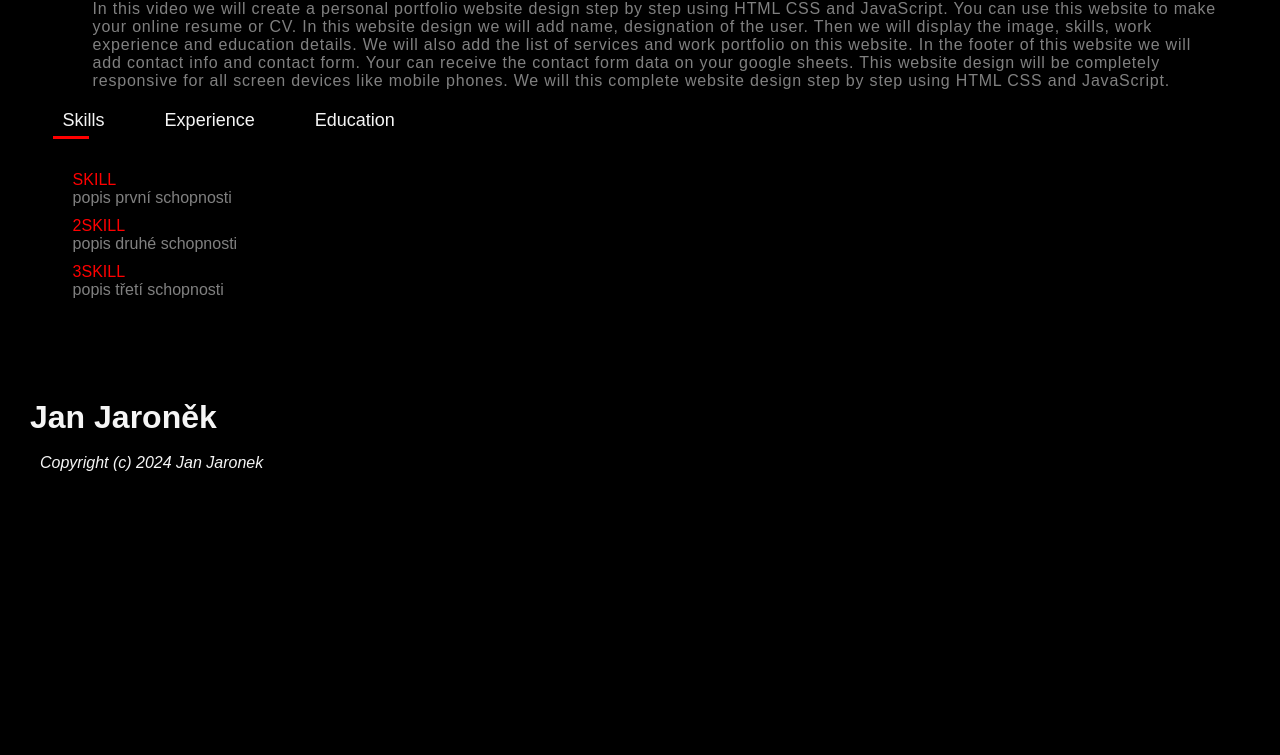
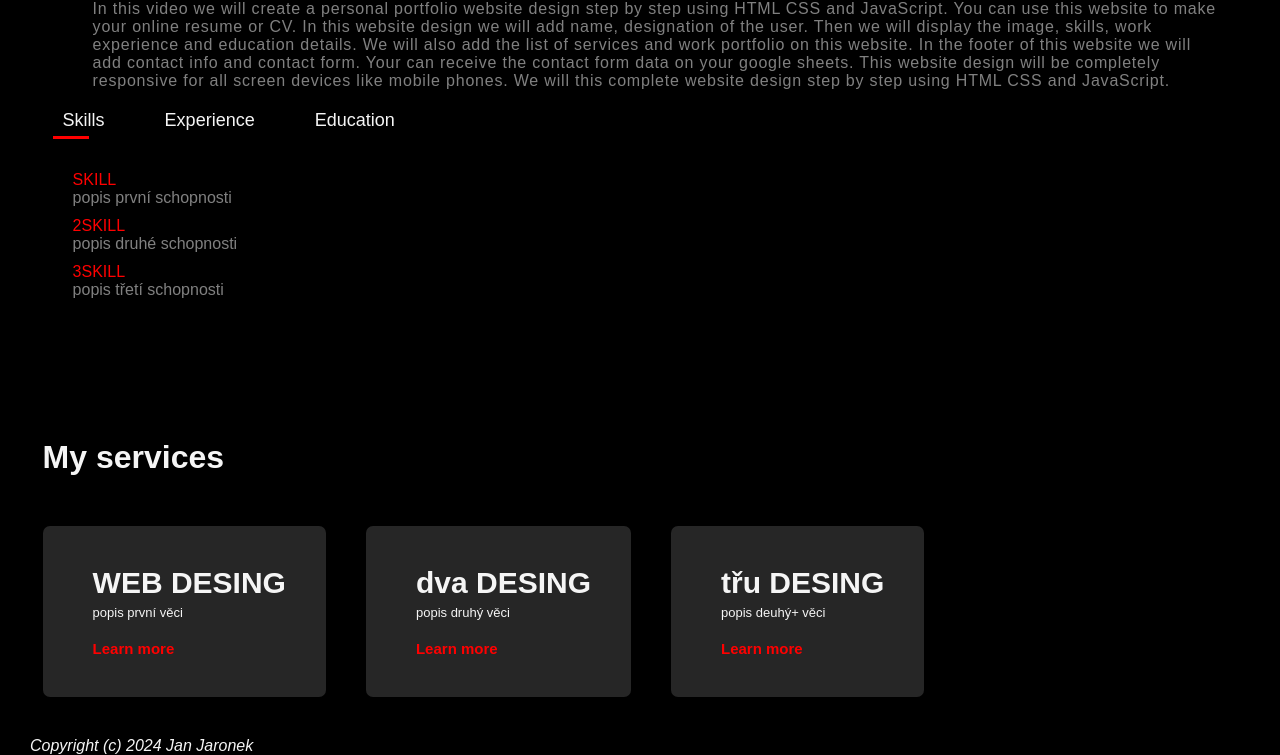
Before and after one commit to Hoja26/JJaronek.github.io, a plain HTML site: page index.html in a window 1280 px wide. Shown: the part 706-1461 px from the top of the page. Before the commit the page ends 1178 px from the top, so only its background shows below. Drawn offline with Linux system fonts and the light colour scheme; a script that the page names is missing.

Commit message:
my services section

```diff
--- a/css/style.css
+++ b/css/style.css
@@ -138,3 +138,43 @@ nav ul li a:hover::after{
 .tab-contents.active-tab{
     display: block;
 }
+
+/*services*/
+
+#services{
+    padding: 30px 0;
+}
+
+.services-list{
+    display: flex;
+    grid-gap: 40px;
+    margin-top: 50px;
+}
+
+.services-list div{
+    background: #262626;
+    padding: 40px;
+    font-size: 13px;
+    font-weight: 300;
+    border-radius: 7px;
+    transition: background 0.25s, transform 0.25s;
+}
+.services-list h2{
+    padding-bottom: 5px;
+    font-size: 30px;
+}
+
+.services-list a{
+    text-decoration: none;
+    color: red;
+    font-weight: bold;
+    font-size: 15px;
+    margin-top: 20px;
+    display: inline-block;
+}
+
+.services-list div:hover{
+    background-color: rgb(138, 138, 138);
+    outline: white;
+    transform: translateY(-10px);
+}
--- a/index.html
+++ b/index.html
@@ -58,11 +58,13 @@
                             phones. We will this complete website design step by step using HTML CSS and JavaScript.
                         </p>
 
+
                             <div class="tab-titles">
                                 <p class="tab-links active-link" onclick="opentab('skills')">Skills</p>
                                 <p class="tab-links" onclick="opentab('experience')">Experience</p>
                                 <p class="tab-links" onclick="opentab('education')">Education</p>
                             </div>
+
 
                             <div class="tab-contents active-tab" id="skills">
                                 <ul>
@@ -85,35 +87,36 @@
                                 </ul>
                             </div>
 
+                </div>
+        </div>
+    </div>
 
-
-
+<!--          s e r v i c e s <projects?>      -->
+<div id="services">
+    <div class="container">
+        <h1 class="sub-title">My services</h1>
+        <div class="services-list">
+            <div>
+                <h2>WEB DESING</h2>
+                <P>popis první věci</P>
+                <a href="#">Learn more</a>
+            </div>
+            <div>
+                <h2>dva DESING</h2>
+                <P>popis druhý věci</P>
+                <a href="#">Learn more</a>
+            </div>
             <div>
 
-
+                <h2>třu DESING</h2>
+                <P>popis deuhý+ věci</P>
+                <a href="#">Learn more</a>
+            </div>
+        </div>
+    </div>
 </div>
 
 
-                </div>
-
-
-
-
-        </div>
-
-    </div>
-
-<h1>
-Jan Jaroněk <br>
-</h1>
-<h3>
-
-
-
-</h3>
-
-<br>
-<be>
 
 <i> Copyright (c) 2024 Jan Jaronek </i>
 
```
Lines whose indentation alone changed are shown as unchanged.
